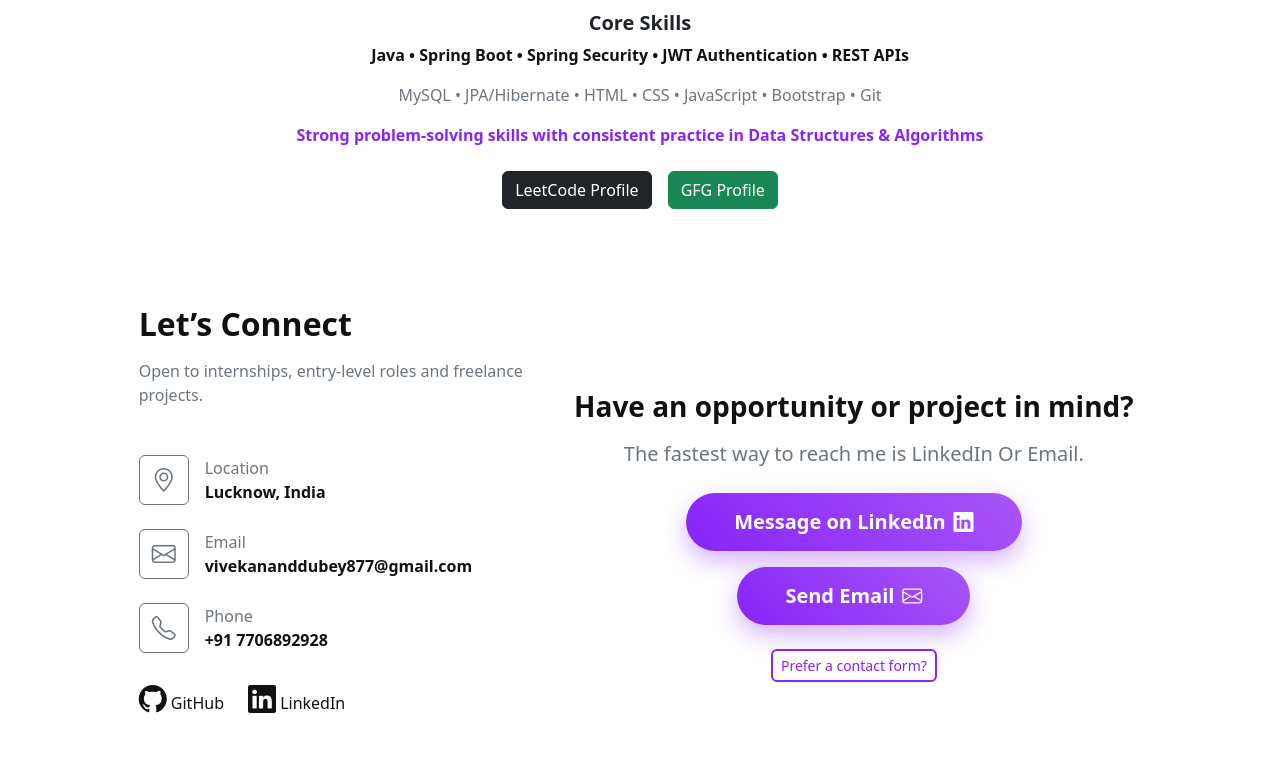
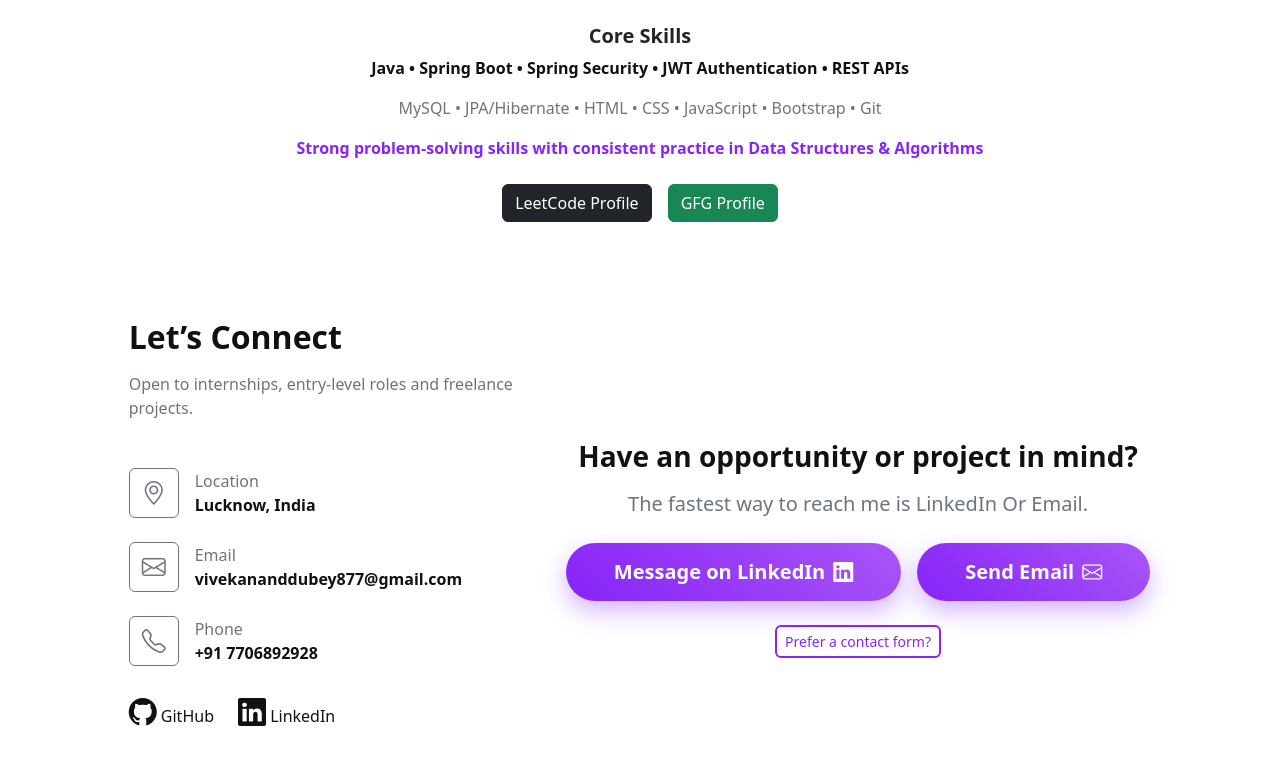
Before and after one commit to vdubey92928/portfolio-react, a React (Vite) app: page / in a window 1280 px wide. Shown: the part 2290-3053 px from the top of the page. Built offline with nearby package versions, Linux system fonts and the light colour scheme.

Commit message:
footer design problem fixed

```diff
--- a/src/App.jsx
+++ b/src/App.jsx
@@ -15,9 +15,9 @@ import Projects from "./pages/Projects";
 function App() {
   return (
     <>
-      <div className="container-fluid">
+      <div className="container-fluid overflow-hidden">
         <div className="row">
-          <div className="col-sm-12">
+          <div className="col-sm-12 p-0">
             <Navbar />
 
             <Routes>
```
